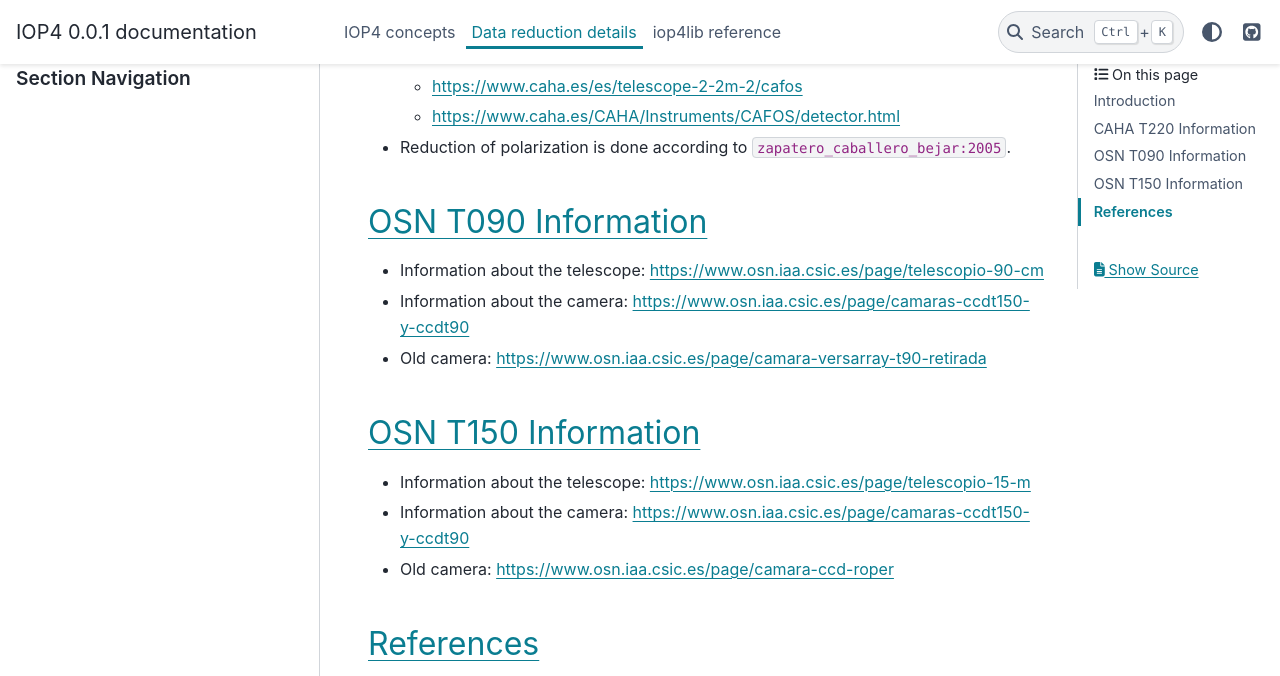
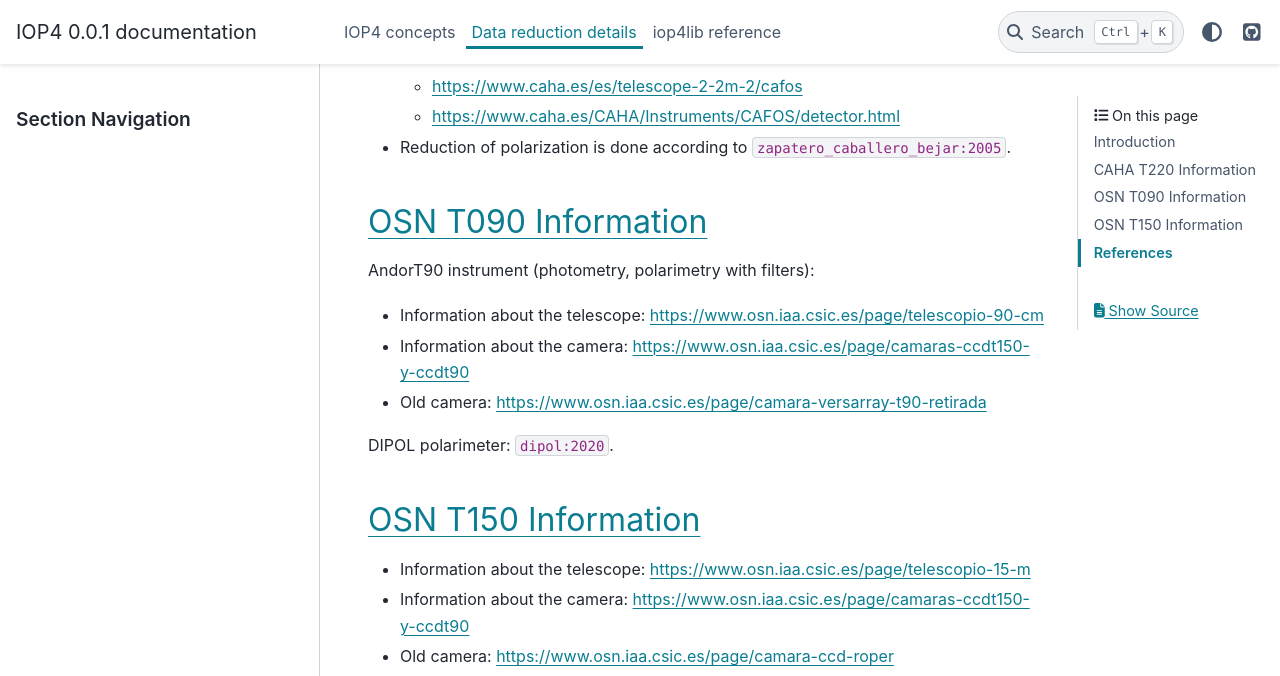
Before and after one commit to juanep97/iop4, a Sphinx documentation site: the page built from docs/data_reduction_details.rst, in a window 1280 px wide and 900 px high, scrolled down 1405 px, cut to the strip 0-676 px from the top of the window. Built offline with Sphinx 7.4.7 and the PyData theme 0.15.4, drawn with Linux system fonts in a browser that asks for light colours; the version number could not be read and is left out; cross-references to code outside the pages are shown as plain code; some of the changed lines change nothing that is shown.

Commit message:
add docs for dipol instrument

```diff
--- a/docs/citations.bib
+++ b/docs/citations.bib
@@ -33,3 +33,14 @@
        adsurl = {https://ui.adsabs.harvard.edu/abs/2006PASP..118..146P},
       adsnote = {Provided by the SAO/NASA Astrophysics Data System}
 }
+
+@article{dipol:2020,
+	author = {{Piirola, V.} and {Berdyugin, A.} and {Frisch, P. C.} and {Kagitani, M.} and {Sakanoi, T.} and {Berdyugina, S.} and {Cole, A. A.} and {Harlingten, C.} and {Hill, K.}},
+	title = {High-precision polarimetry of nearby stars (d < 50 pc) - Mapping the interstellar dust and magnetic field inside the Local Bubble},
+	DOI= "10.1051/0004-6361/201937324",
+	url= "https://doi.org/10.1051/0004-6361/201937324",
+	journal = {A\&A},
+	year = 2020,
+	volume = 635,
+	pages = "A46",
+}
--- a/docs/data_reduction_details.rst
+++ b/docs/data_reduction_details.rst
@@ -50,9 +50,14 @@
 OSN T090 Information
 --------------------
 
+AndorT90 instrument (photometry, polarimetry with filters):
+
 * Information about the telescope: https://www.osn.iaa.csic.es/page/telescopio-90-cm
 * Information about the camera: https://www.osn.iaa.csic.es/page/camaras-ccdt150-y-ccdt90
 * Old camera: https://www.osn.iaa.csic.es/page/camara-versarray-t90-retirada
+
+DIPOL polarimeter: :cite:t:`dipol:2020`.
+
 
 OSN T150 Information
 --------------------
```
